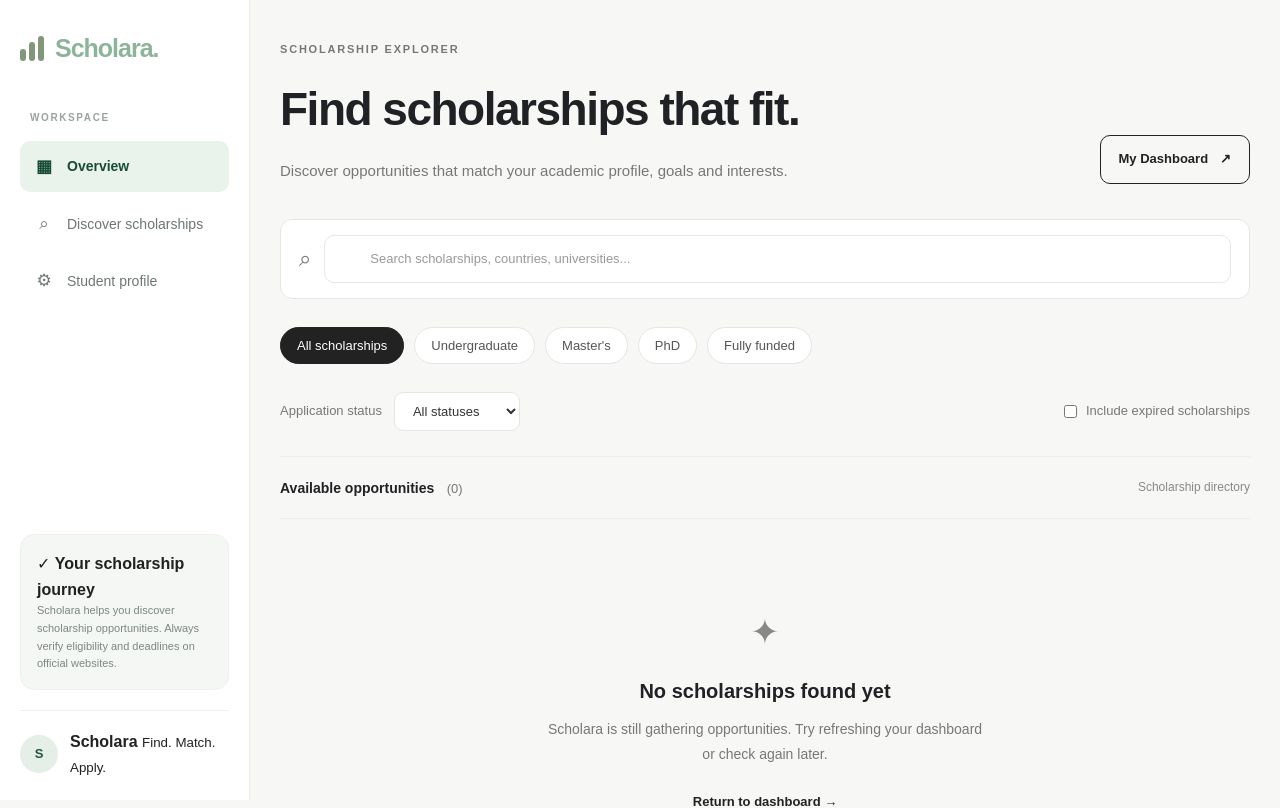
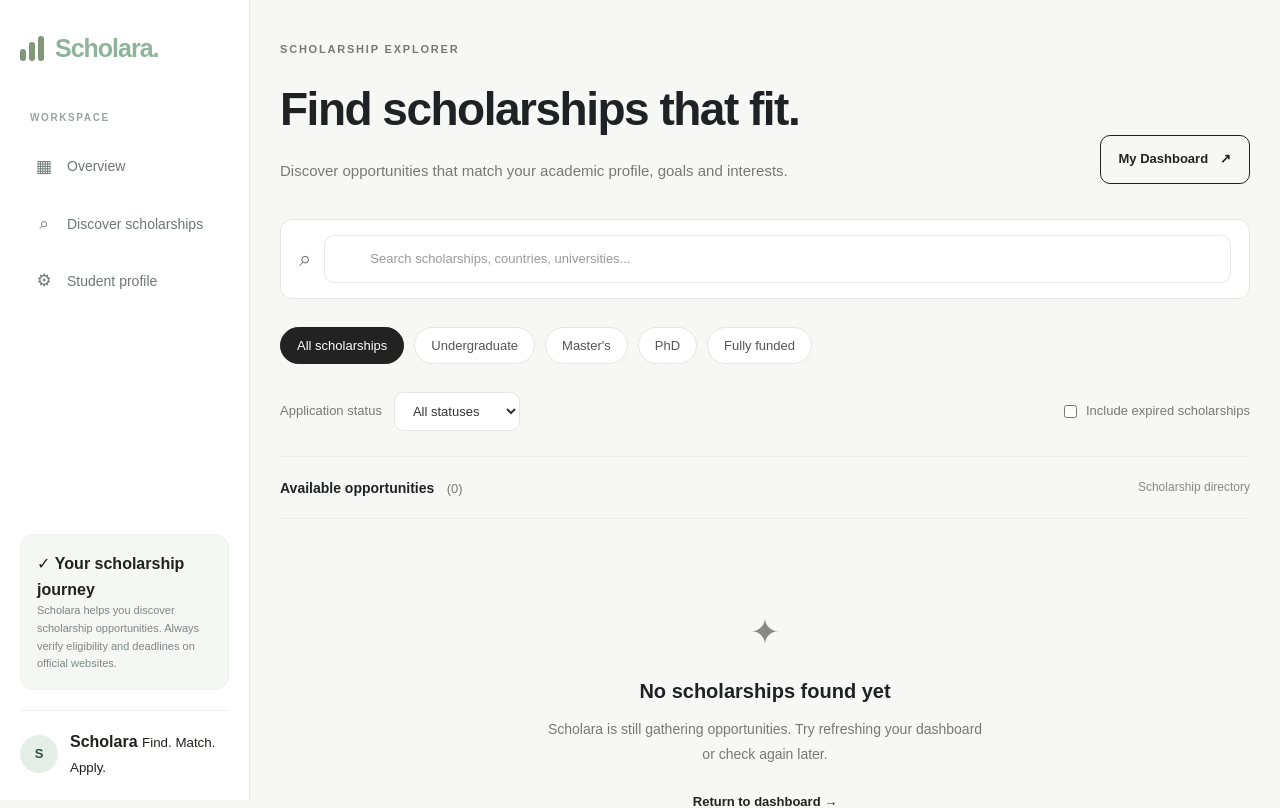
Before and after one commit to okubanjoadedejicyber/scholara, a Flask app: page /discover in a window 1280 px wide. Shown: the top 808 px of the page. Run offline with Flask 3, Linux system fonts and the light colour scheme; the visitor is signed in with stand-in values (Sample User, id 1).

Commit message:
Update pages

```diff
--- a/templates/app/app.html
+++ b/templates/app/app.html
@@ -44,7 +44,7 @@
             <div class="sidebar-section-label">WORKSPACE</div>
 
             <nav class="side-nav">
-                <a class="side-link active" href="{{ url_for('dashboard') }}">
+                <a class="side-link " href="{{ url_for('dashboard') }}">
                     <span class="nav-icon">▦</span> Overview
                 </a>
 
```
